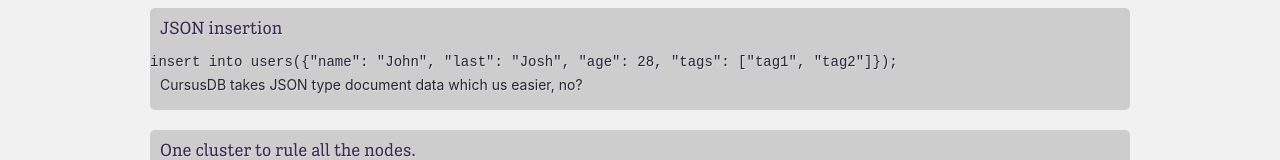
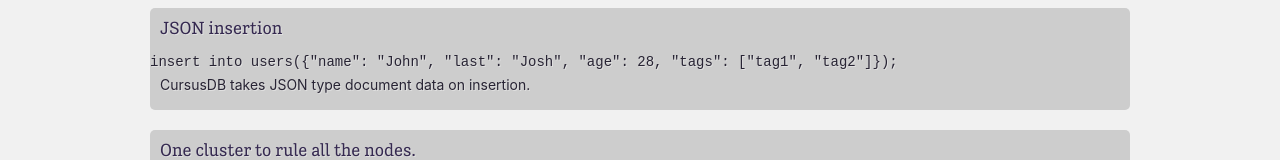
Before and after one commit to cursusdb/cursusdb-web, a SvelteKit app: page / in a window 1280 px wide. Shown: the part 357-517 px from the top of the page. Built offline with nearby package versions, Linux system fonts and the light colour scheme; a small style sheet from the web is missing.

Commit message:
better homepage

```diff
--- a/src/routes/+page.svelte
+++ b/src/routes/+page.svelte
@@ -32,7 +32,7 @@ select * from users where firstName == 'Alex' && age > 28;
 insert into users({"name": "John", "last": "Josh", "age": 28, "tags": ["tag1", "tag2"]});
 `}/>
     <footer>
-        <p>CursusDB takes JSON type document data which us easier, no?</p>
+        <p>CursusDB takes JSON type document data on insertion.</p>
     </footer>
 </section>
 
```
